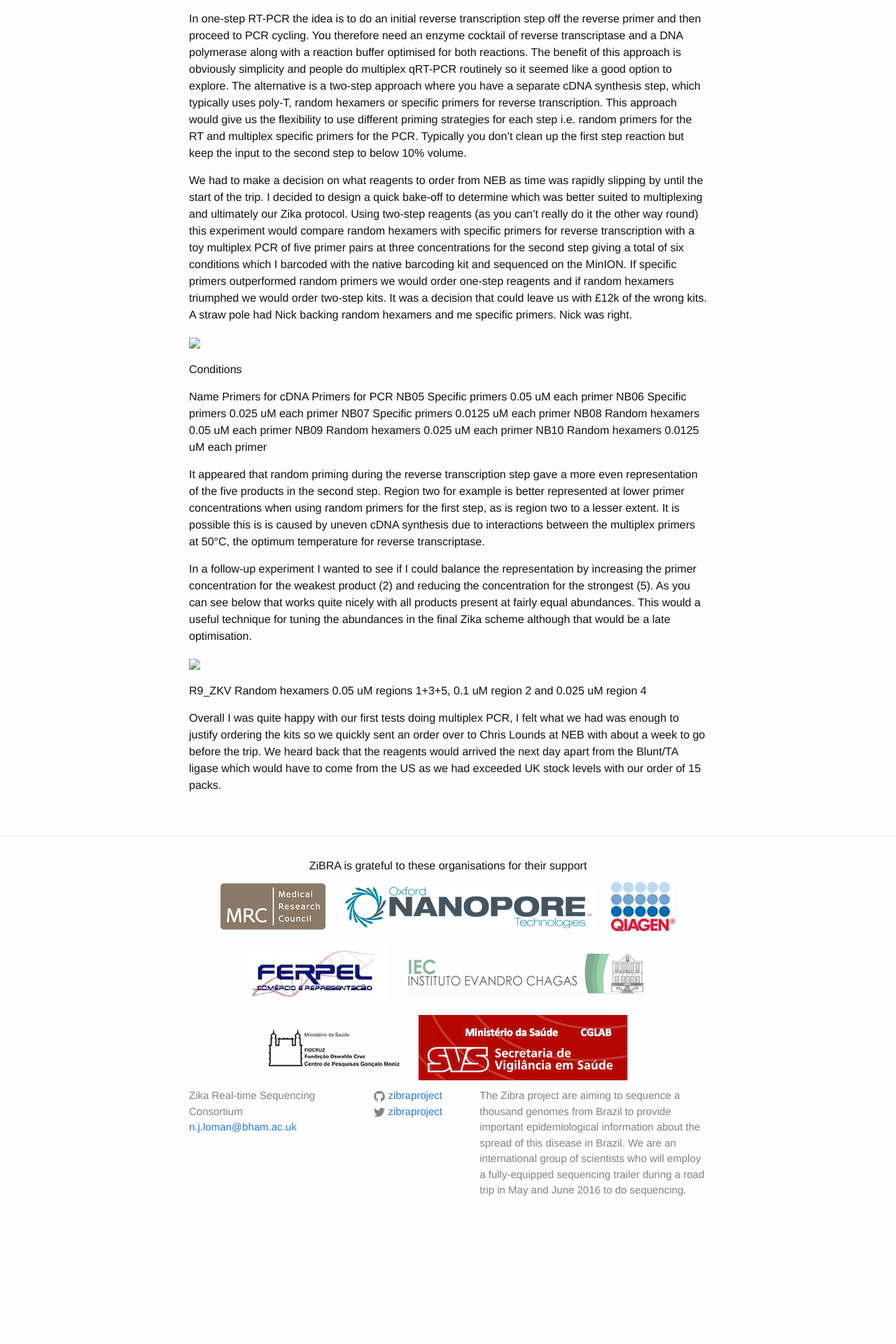
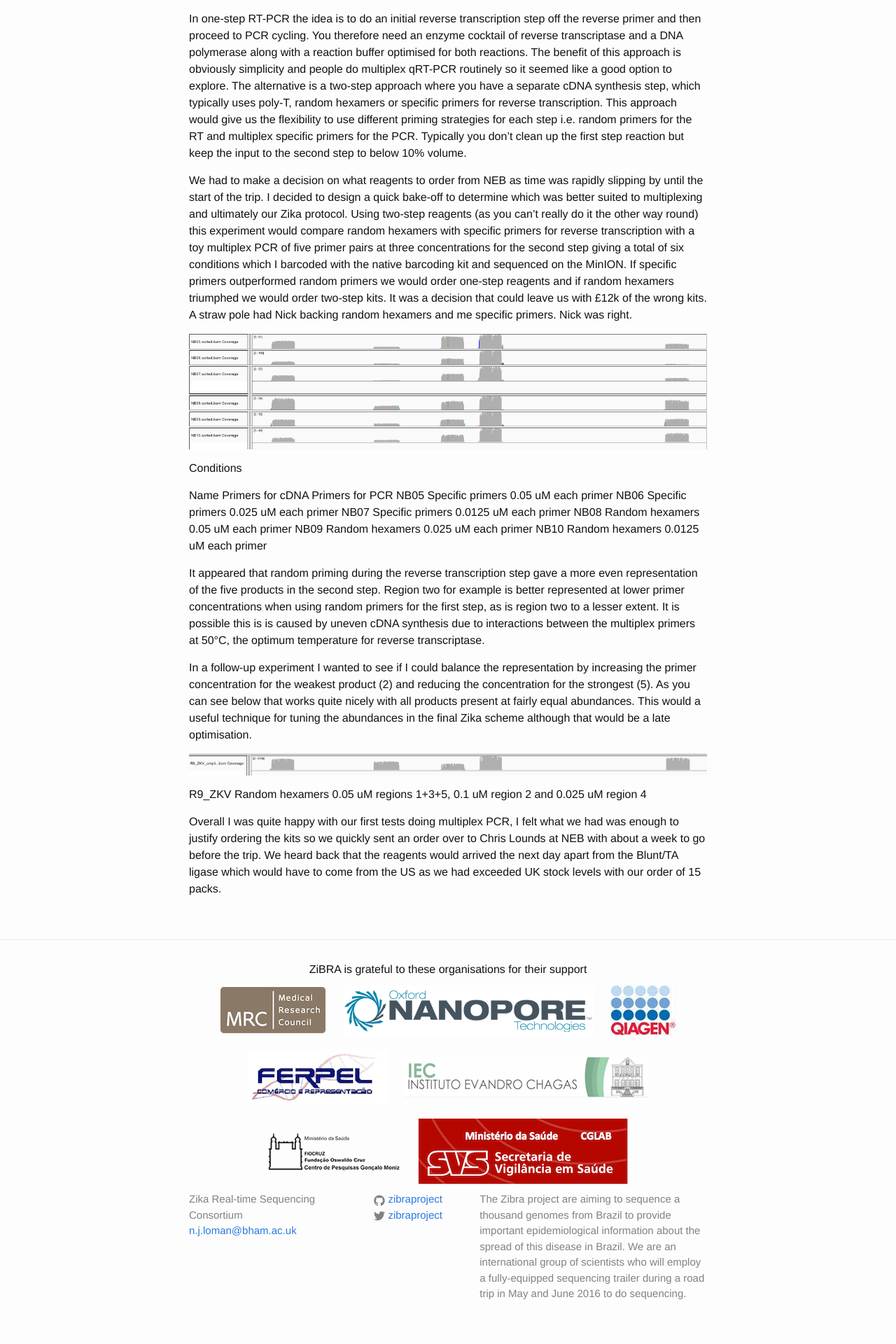
Before and after one commit to zibraproject/zibraproject.github.io, a Jekyll site: the page built from _posts/2016-06-08-one-step-versus-two-step-pcr.markdown, in a window 1280 px wide. Shown: the part 711-2631 px from the top of the page at 70% size. Built offline with Jekyll 4.4.1, drawn with Linux system fonts in a browser that asks for light colours; comment, search, counter and statistics services are not loaded; before the commit the page ends 2483 px from its top, so only the background shows below that.

```diff
--- a/_posts/2016-06-08-one-step-versus-two-step-pcr.markdown
+++ b/_posts/2016-06-08-one-step-versus-two-step-pcr.markdown
@@ -11,7 +11,7 @@
 
 We had to make a decision on what reagents to order from NEB as time was rapidly slipping by until the start of the trip. I decided to design a quick bake-off to determine which was better suited to multiplexing and ultimately our Zika protocol. Using two-step reagents (as you can’t really do it the other way round) this experiment would compare random hexamers with specific primers for reverse transcription with a toy multiplex PCR of five primer pairs at three concentrations for the second step giving a total of six conditions which I barcoded with the native barcoding kit and sequenced on the MinION. If specific primers outperformed random primers we would order one-step reagents and if random hexamers triumphed we would order two-step kits. It was a decision that could leave us with £12k of the wrong kits. A straw pole had Nick backing random hexamers and me specific primers. Nick was right.
 
-<img src="/images/2016-06-08-coverage1.png">
+<img src="/images/blog/2016-06-08-coverage1.png">
 
 Conditions
 
@@ -27,7 +27,7 @@
 
 In a follow-up experiment I wanted to see if I could balance the representation by increasing the primer concentration for the weakest product (2) and reducing the concentration for the strongest (5). As you can see below that works quite nicely with all products present at fairly equal abundances. This would a useful technique for tuning the abundances in the final Zika scheme although that would be a late optimisation.
 
-<img src="/images/2016-06-08-coverage2.png">
+<img src="/images/blog/2016-06-08-coverage2.png">
 
 R9_ZKV      Random hexamers     0.05 uM regions 1+3+5, 0.1 uM region 2 and 0.025 uM region 4
 
```
